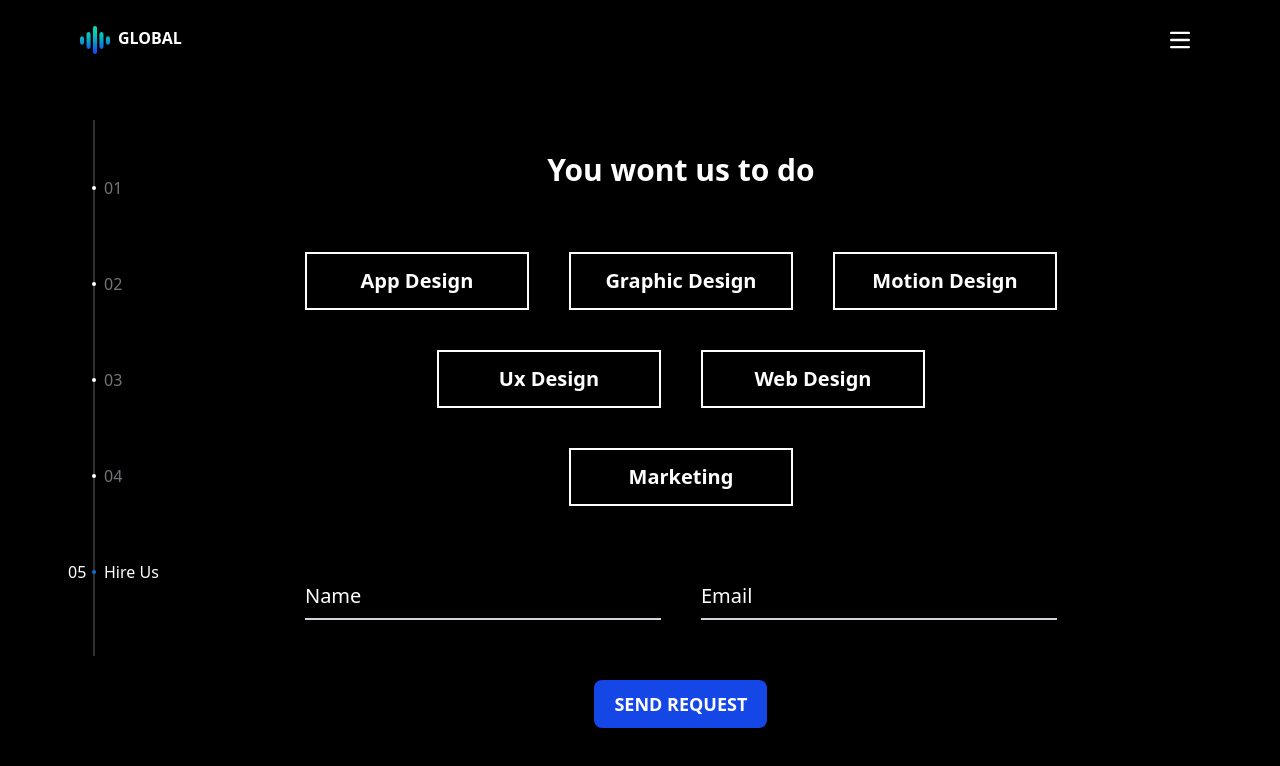
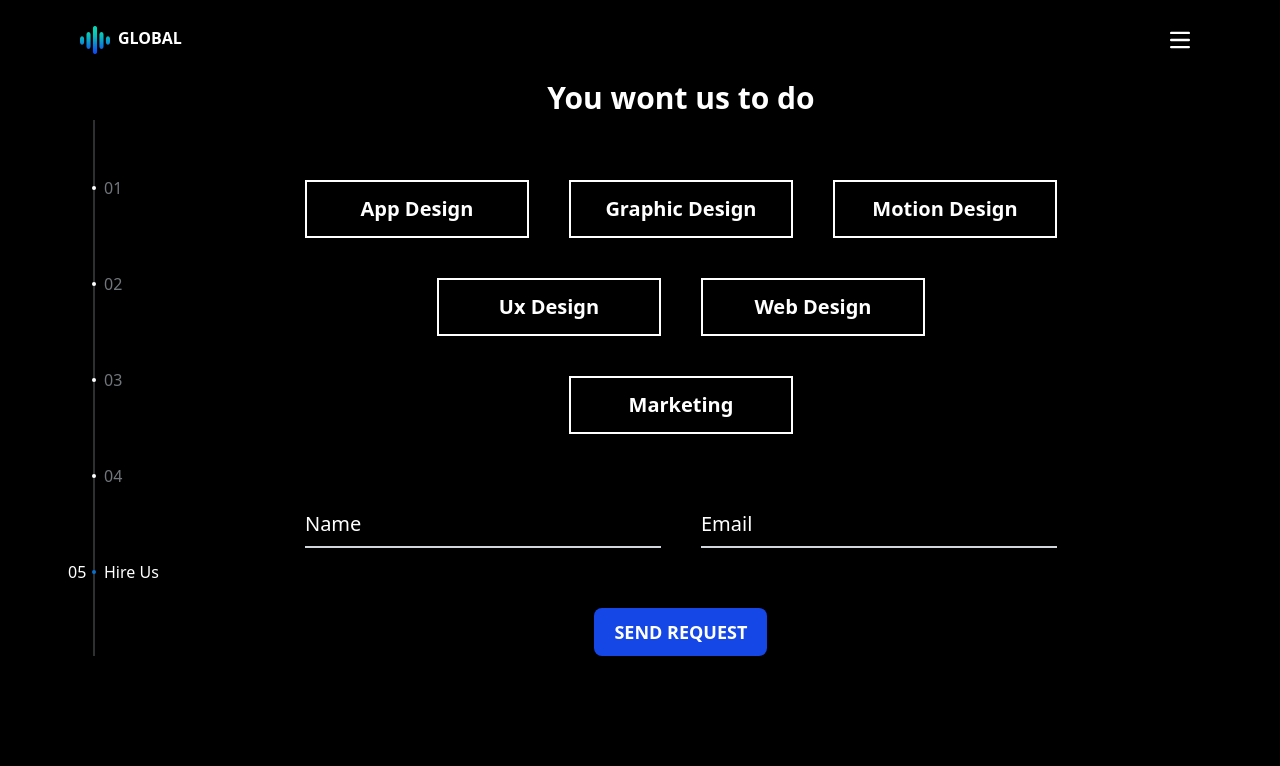
Before and after one commit to Eslam-Mohamed-G/global-next.js, a Next.js app: page /hire in a window 1280 px wide. Shown: the top 766 px of the page. Built offline with nearby package versions, Linux system fonts and the light colour scheme.

Commit message:
Add TransformLayout component with 3D conditional rendering

```diff
--- a/src/app/globals.css
+++ b/src/app/globals.css
@@ -109,3 +109,13 @@
     display: block;
     transition: all 0.3s ease-in-out;
 }
+
+.remove-3d-transform {
+    transform: translateZ(0) translateX(0) rotateY(0deg);
+    transition: transform .4s;
+}
+.custom-3d-transform {
+    transform: translateZ(-1800px) translateX(-50%) rotateY(45deg);
+    outline: 30px solid #0B70CB;
+    transition: transform .4s;
+}
--- a/src/app/layout.tsx
+++ b/src/app/layout.tsx
@@ -6,6 +6,7 @@ import Navbar from "@/components/Navbar/Navbar";
 import "slick-carousel/slick/slick.css";
 import "slick-carousel/slick/slick-theme.css";
 import { SidebarProvider } from "@/context/SidebarContext";
+import TransformLayout from "@/components/TransformLayout/TransformLayout";
 
 const geistSans = Geist({
   variable: "--font-geist-sans",
@@ -33,6 +34,7 @@ export default function RootLayout({
         className={`${geistSans.variable} ${geistMono.variable} antialiased bg-black h-screen overflow-hidden flex flex-col justify-center perspective-[1500px]`}
       >
         <SidebarProvider>
+          <TransformLayout>
             <nav>
               <Navbar />
             </nav>
@@ -45,6 +47,7 @@ export default function RootLayout({
                 {children}
               </div>
             </main>
+          </TransformLayout>
         </SidebarProvider>
       </body>
     </html>
--- /dev/null
+++ b/src/components/TransformLayout/TransformLayout.tsx
@@ -0,0 +1,19 @@
+'use client'
+import { useSidebar } from '@/context/SidebarContext';
+import React, { ReactNode } from 'react';
+
+type Props = {
+    children: ReactNode;
+}
+
+const TransformLayout = ({ children }: Props) => {
+    const { isOpen } = useSidebar();
+
+    return (
+        <div className={isOpen ? 'custom-3d-transform' : 'remove-3d-transform h-screen'}>
+            {children}
+        </div>
+    );
+};
+
+export default TransformLayout;
```
